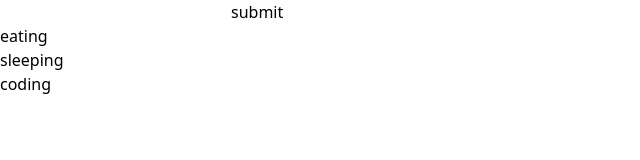
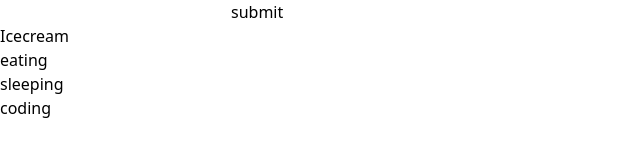
Before and after one commit to wwldavid/dive_into_nextjs, a Next.js app: page / in a window 1280 px wide. Shown: the top 160 px of the page, without its empty margins (0-640 px from the left). Built offline with nearby package versions, Linux system fonts and the light colour scheme.

Commit message:
completed moving button down

```diff
--- a/src/app/page.tsx
+++ b/src/app/page.tsx
@@ -1,4 +1,5 @@
 import { addTodo, getTodos } from "@/actions";
+import ClientButton from "@/components/client-button";
 
 
 
@@ -8,10 +9,14 @@ export default async function Page() {
 
   return (
     <div className="p-10">
+      <div className="flex">
           <form action={addTodo}>
              <input type="text" name="todo" className="border p-2" />
              <button type="submit" className="border p-2 ml-2">submit</button>
           </form>
+          <ClientButton> Icecream </ClientButton>
+      </div>
+
       <ul className="leading-8 mt-4">
          {
            todos.map((todo, index) => <li key={index} >{todo}</li>)
--- /dev/null
+++ b/src/components/client-button.tsx
@@ -0,0 +1,15 @@
+'use client'
+import { addTodo } from '@/actions'
+import React from 'react'
+
+export default function ClientButton({children}:{children: React.ReactNode}) {
+  return (
+    <div>
+       <button className='border p-2 ml-2' onClick={ async ()=> {
+        const formData = new FormData()
+        formData.append('todo','🎉')
+        await addTodo(formData)
+       }}>{children}</button>
+    </div>
+  )
+}
```
Lines whose indentation alone changed are shown as unchanged.
